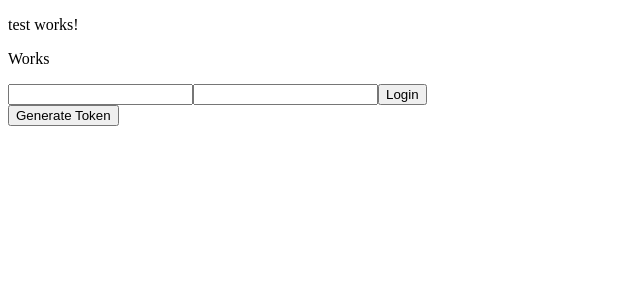
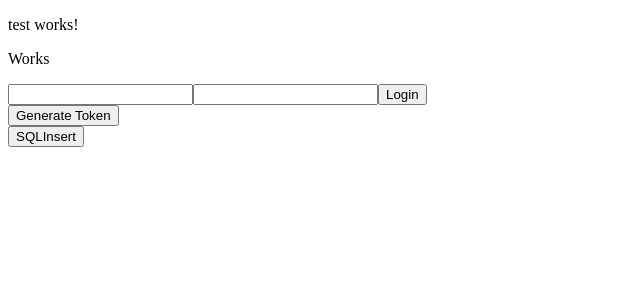
Before and after one commit to TurtleGods/WebAngular, an Angular app: page / in a window 1280 px wide. Shown: the top 300 px of the page, without its empty margins (0-640 px from the left). Built offline with nearby package versions, Linux system fonts and the light colour scheme.

Commit message:
[feat] Token Insert

```diff
--- a/src/app/pages/token/token.component.html
+++ b/src/app/pages/token/token.component.html
@@ -11,4 +11,7 @@
     <h2>Generated Token:</h2>
     <pre>{{ token }}</pre>
   </div>
+  <div>
+    <button (click)="btnSQLInsert()">SQLInsert</button>
+  </div>
 </div>
--- a/src/app/pages/token/token.component.ts
+++ b/src/app/pages/token/token.component.ts
@@ -30,4 +30,7 @@ export class TokenComponent {
       console.log(x);
     })
   }
+  btnSQLInsert(){
+this.tokenService.SQLInsert().subscribe();
+  }
 }
--- a/src/app/pages/token/token.service.ts
+++ b/src/app/pages/token/token.service.ts
@@ -13,4 +13,7 @@ export class TokenService {
   login(userInfo:any){
     return this.http.post('https://localhost:7271/api/Login',userInfo);
   }
+  SQLInsert(){
+    return this.http.post('https://localhost:7271/api/SQLInsert',{});
+  }
 }
```
